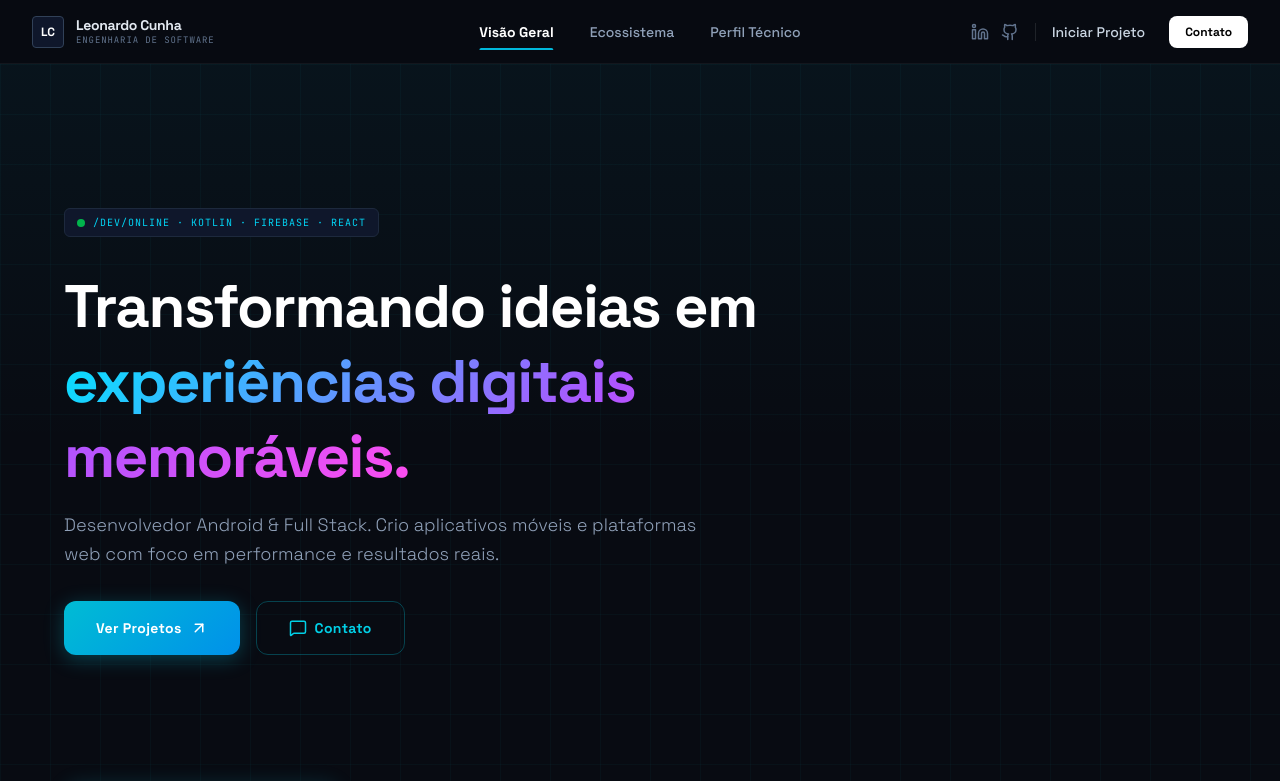
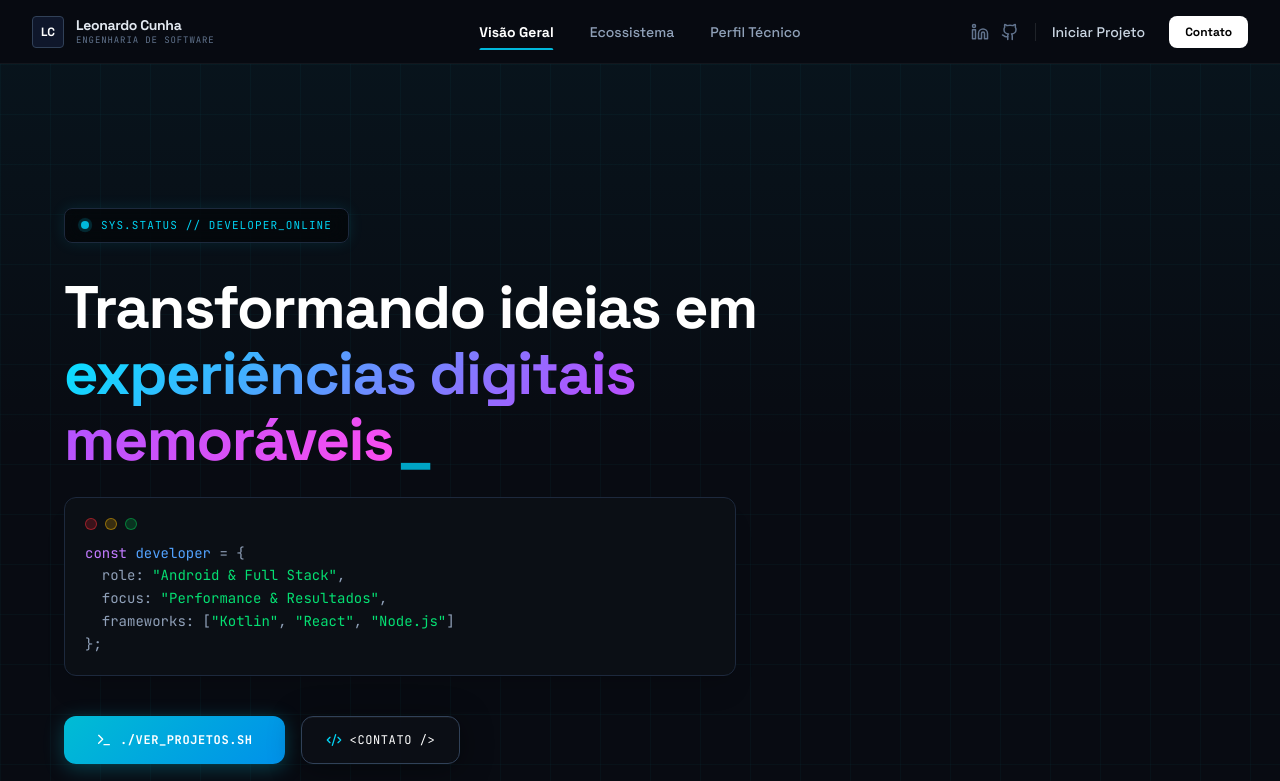
Before and after one commit to leonccunha21/Leon-Cunha, a React (Vite) app: page / in a window 1280 px wide. Shown: the top 781 px of the page. Built offline with nearby package versions, Linux system fonts and the light colour scheme.

Commit message:
feat: enhance hero section with tech/terminal aesthetic

```diff
--- a/src/App.tsx
+++ b/src/App.tsx
@@ -775,28 +775,55 @@ const HomePage = () => {
 
       <div className="max-w-6xl mx-auto relative z-10">
         {/* Hero */}
-        <section className="mb-32 pt-12 lg:pt-20">
+        <section className="mb-24 pt-12 lg:pt-20">
           <motion.div
              initial={{ opacity: 0, y: 20 }}
              animate={{ opacity: 1, y: 0 }}
              className="max-w-4xl"
           >
-            <div className="inline-flex items-center gap-2 px-3 py-1.5 rounded-md bg-slate-900 border border-slate-800 mb-8 font-mono text-[10px] text-cyan-400 uppercase tracking-widest">
-              <span className="w-2 h-2 rounded-full bg-green-500 animate-pulse" /> /dev/online · Kotlin · Firebase · React
+            {/* Tech Status Pill */}
+            <div className="inline-flex items-center gap-3 px-4 py-2 rounded-lg bg-black/50 border border-slate-800 shadow-[0_0_15px_rgba(0,229,255,0.1)] mb-8 font-mono text-[11px] text-cyan-400 uppercase tracking-widest backdrop-blur-md">
+              <span className="relative flex h-2 w-2">
+                <span className="animate-ping absolute inline-flex h-full w-full rounded-full bg-cyan-400 opacity-75"></span>
+                <span className="relative inline-flex rounded-full h-2 w-2 bg-cyan-500"></span>
+              </span>
+              SYS.STATUS // DEVELOPER_ONLINE
             </div>
-            <h2 className="text-4xl sm:text-5xl lg:text-6xl font-black tracking-tight leading-tight mb-4 text-white max-w-3xl">
+
+            {/* Main Title */}
+            <h2 className="text-4xl sm:text-5xl lg:text-6xl font-black tracking-tight leading-[1.1] mb-6 text-white max-w-3xl">
               Transformando ideias em <br className="hidden sm:block"/>
-              <span className="gradient-text">experiências digitais memoráveis.</span>
+              <span className="gradient-text">experiências digitais memoráveis</span>
+              <span className="animate-pulse text-cyan-500 ml-1">_</span>
             </h2>
-            <p className="text-lg text-slate-400 leading-relaxed max-w-2xl font-light mb-8">
-              Desenvolvedor Android & Full Stack. Crio aplicativos móveis e plataformas web com foco em performance e resultados reais.
-            </p>
-            <div className="flex gap-4">
-               <Link to="/apps" className="btn-primary flex items-center gap-2">
-                 Ver Projetos <ArrowUpRight size={18} />
+
+            {/* Description as a terminal block */}
+            <div className="max-w-2xl bg-[#0d1117]/80 border border-slate-800 rounded-xl p-5 mb-10 font-mono text-sm shadow-xl backdrop-blur-sm">
+              <div className="flex gap-2 mb-3">
+                <div className="w-3 h-3 rounded-full bg-red-500/20 border border-red-500/50"></div>
+                <div className="w-3 h-3 rounded-full bg-yellow-500/20 border border-yellow-500/50"></div>
+                <div className="w-3 h-3 rounded-full bg-green-500/20 border border-green-500/50"></div>
+              </div>
+              <p className="text-slate-400 leading-relaxed">
+                <span className="text-purple-400">const</span> <span className="text-blue-400">developer</span> = {'{'}
+                <br/>
+                &nbsp;&nbsp;role: <span className="text-green-400">"Android & Full Stack"</span>,
+                <br/>
+                &nbsp;&nbsp;focus: <span className="text-green-400">"Performance & Resultados"</span>,
+                <br/>
+                &nbsp;&nbsp;frameworks: [<span className="text-green-400">"Kotlin"</span>, <span className="text-green-400">"React"</span>, <span className="text-green-400">"Node.js"</span>]
+                <br/>
+                {'}'};
+              </p>
+            </div>
+
+            {/* Tech Buttons */}
+            <div className="flex flex-wrap gap-4">
+               <Link to="/apps" className="btn-primary flex items-center gap-2 font-mono text-xs uppercase tracking-wider group">
+                 <Terminal size={16} /> ./ver_projetos.sh
                </Link>
-               <a href={`https://wa.me/${PERSONAL_INFO.phone.replace(/\D/g,'')}`} target="_blank" rel="noreferrer" className="btn-outline flex items-center gap-2">
-                 <MessageSquare size={18} /> Contato
+               <a href={`https://wa.me/${PERSONAL_INFO.phone.replace(/\D/g,'')}`} target="_blank" rel="noreferrer" className="glass-card hover:bg-slate-800 flex items-center gap-2 px-6 py-3 rounded-xl text-white font-mono text-xs uppercase tracking-wider border border-slate-700 hover:border-cyan-500/50 transition-all">
+                 <Code2 size={16} className="text-cyan-400" /> &lt;Contato /&gt;
                </a>
             </div>
           </motion.div>
```
